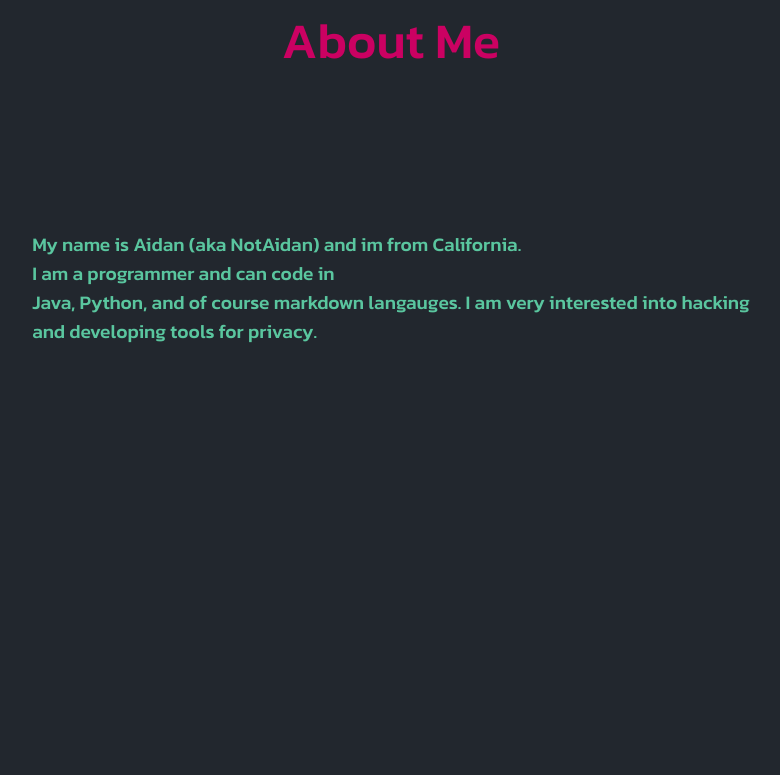
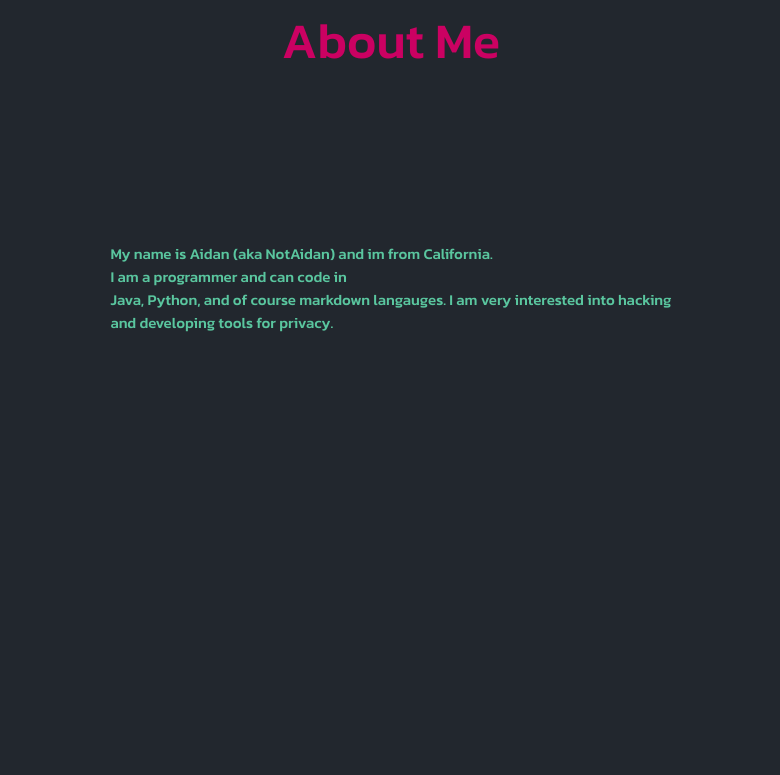
Before and after one commit to N0tA1dan/n0ta1dan.github.io, a plain HTML site: page index.html in a window 1280 px wide. Shown: the part 772-1547 px from the top of the page, without its empty margins (249-1029 px from the left). Drawn offline with Linux system fonts and the light colour scheme; a web font is replaced by a local one.

Commit message:
Update styles.css

```diff
--- a/styles.css
+++ b/styles.css
@@ -30,7 +30,7 @@ body {
   width: 100vw;
   height: 40vh;
   font-family: 'Kanit', sans-serif;
-  font-size: clamp(15px, 1.5vw, 25px);
+  font-size: clamp(15px, 1vw, 25px);
   color: #5AC69F;
 }
 
```
